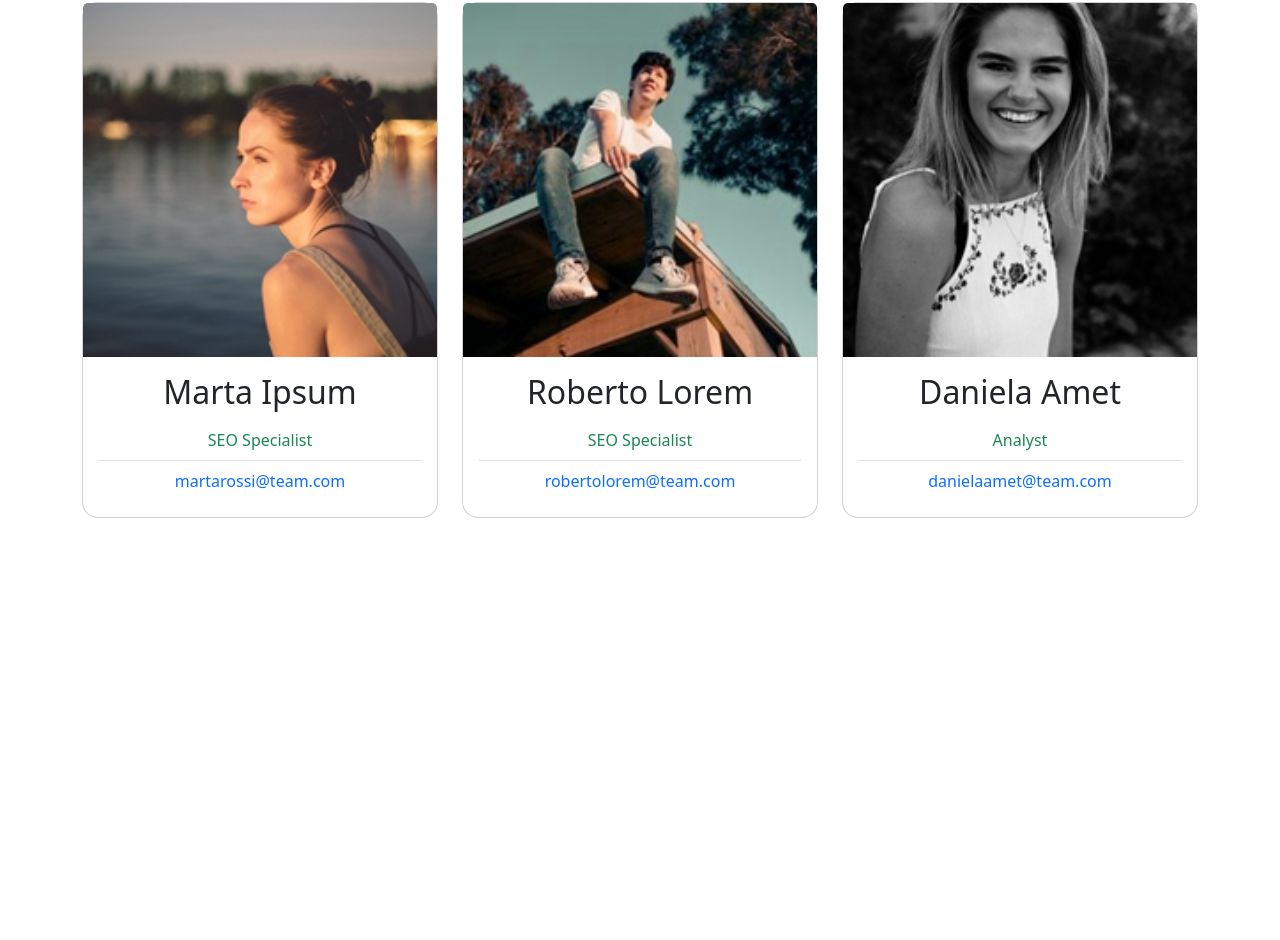
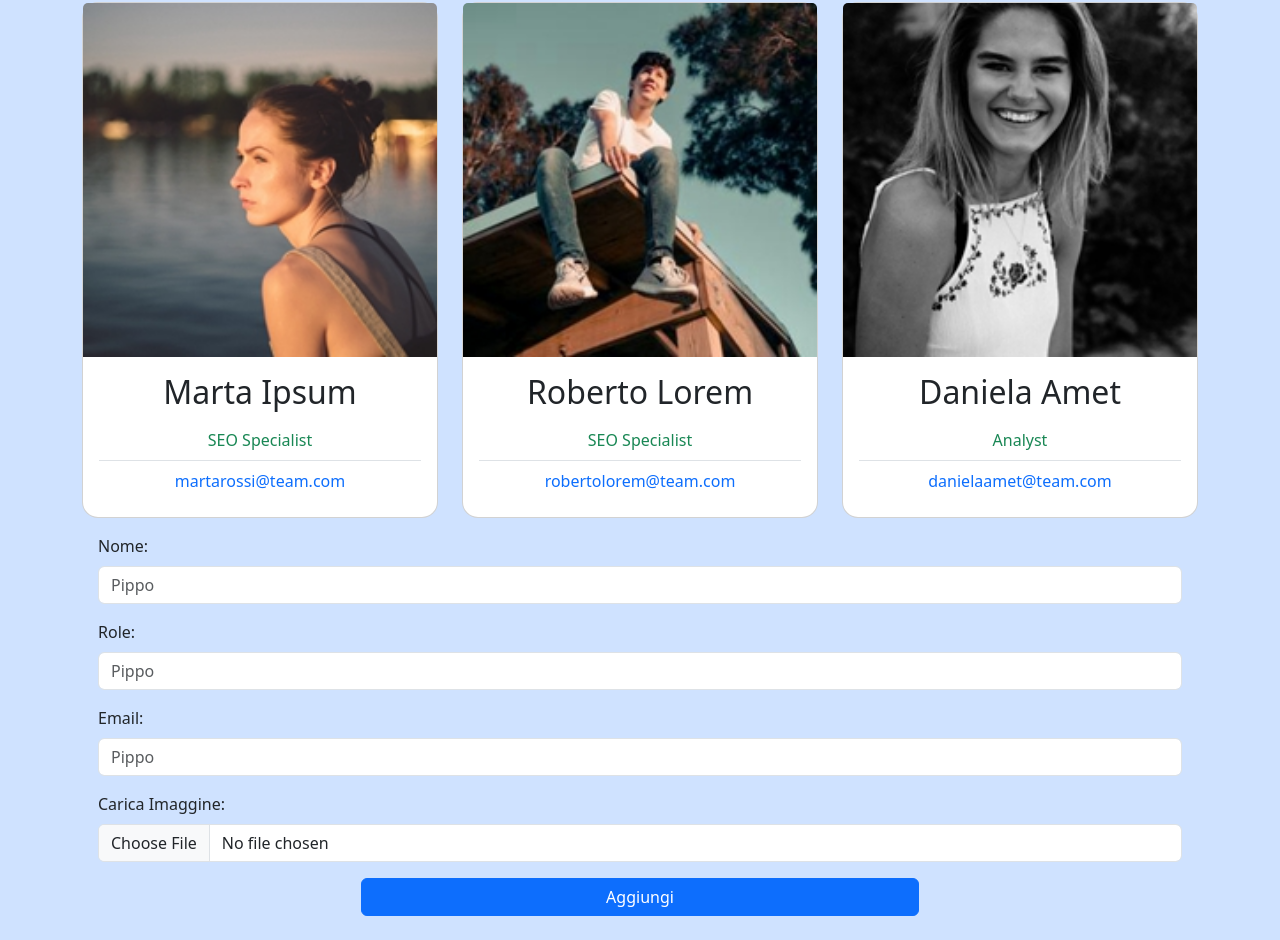
Before and after one commit to pierluigi-ruffolo/js-our-team, a plain HTML site: page index.html in a window 1280 px wide. Shown: the part 633-1573 px from the top of the page. Before the commit the page ends 1151 px from the top, so only its background shows below. Drawn offline with nearby package versions, Linux system fonts and the light colour scheme.

Commit message:
feat: aggiungi form alla pagina HTML

```diff
--- a/index.html
+++ b/index.html
@@ -11,13 +11,58 @@
       crossorigin="anonymous"
     />
   </head>
-  <body>
+  <body class="bg-primary-subtle">
     <header class="text-center p-3"><h1>Meet our Team</h1></header>
     <!-- contenitore card -->
     <div class="container">
       <!-- inizio colonne -->
       <div class="row"></div>
-
+      <!-- fine colonne -->
+      <!-- inizio forum -->
+      <div class="row">
+        <div class="col">
+          <form action="">
+            <div class="m-3">
+              <label for="name" class="form-label">Nome:</label>
+              <input
+                type="text"
+                class="form-control"
+                id="name"
+                placeholder="Pippo"
+              />
+            </div>
+            <div class="m-3">
+              <label for="role" class="form-label">Role:</label>
+              <input
+                type="text"
+                class="form-control"
+                id="role"
+                placeholder="Pippo"
+              />
+            </div>
+            <div class="m-3">
+              <label for="email" class="form-label">Email:</label>
+              <input
+                type="email"
+                class="form-control"
+                id="email"
+                placeholder="Pippo"
+              />
+            </div>
+            <div class="m-3">
+              <label for="Imaggine" class="form-label">Carica Imaggine:</label>
+              <input class="form-control" type="file" id="Imaggine" />
+            </div>
+            <div class="d-flex justify-content-center mt-3 mb-4">
+              <button type="submit" class="btn btn-primary w-50">
+                Aggiungi
+              </button>
+            </div>
+          </form>
+        </div>
+      </div>
+    </div>
+    <!-- fine forum -->
     <!-- fine contenitore card -->
     <script src="./javascripit/script.js"></script>
   </body>
--- a/javascripit/script.js
+++ b/javascripit/script.js
@@ -47,7 +47,7 @@ const teamMembers = [
 ];
 /* ELEMENTI DOM NECESSARI */
 
-const row = document.querySelector(".row");
+const rowCard = document.querySelector(".row");
 stampaCard();
 
 function stampaCard() {
@@ -57,7 +57,7 @@ function stampaCard() {
     const card = componeCard(curElement);
     stringaCard += card;
   }
-  row.innerHTML = stringaCard;
+  rowCard.innerHTML = stringaCard;
 }
 
 function componeCard(element) {
```
